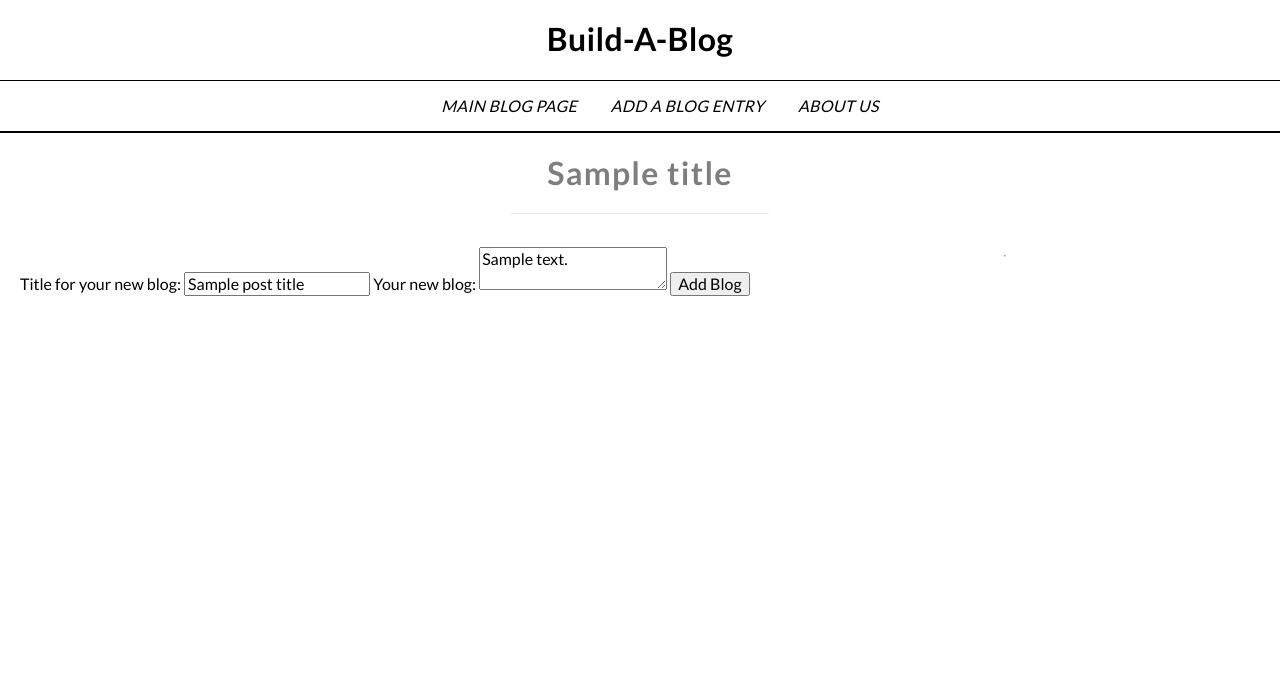
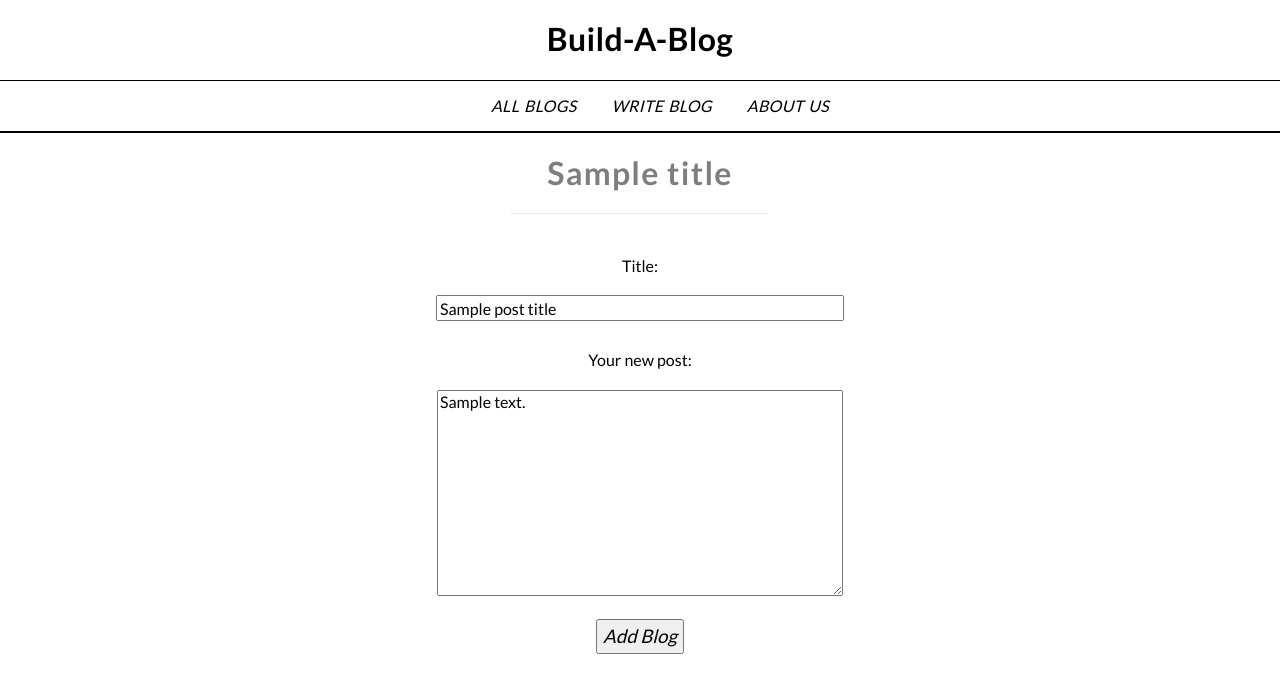
Before and after one commit to mstaten/sturdy-octo-spork, a Flask app: template templates/newpost.html in a window 1280 px wide. Shown: the top 693 px of the page. Run offline with Flask 2, Linux system fonts and the light colour scheme; the template is opened without the code that fills it: most values are stand-ins (such as "Sample title", 1, 10 or a date in 2020).

Commit message:
css edits

```diff
--- a/static/styles/base.css
+++ b/static/styles/base.css
@@ -33,6 +33,7 @@ a {
     font-style: italic;
     margin:  0;
     padding: 0 10px;
+    word-spacing: 0.09em;
 }
 
 .site-nav li {
@@ -71,7 +72,7 @@ main {
     font-size: 12pt;
 }
 
-.main-item{
+.blog-item{
     min-width: 12%;
     max-width: 20%;
     padding: 30px;
@@ -81,9 +82,17 @@ main {
 }
 
 
-.main-item hr {
+.blog-item hr {
     padding: 0;
     margin: 20px 0;
+}
+
+
+.button input {
+    font-size: 14pt;
+    margin: 10px;
+    padding: 5px;
+    font-style: italic;
 }
 
 
@@ -93,16 +102,56 @@ main .title {
     font-weight: bold;
 }
 
-main .one-item {
+.upper {
+    text-transform: uppercase;
+}
+
+.one-item {
 
 }
 
-.date {
-
+.new-post {
+    display: block;
+    text-align: center;
 }
 
-.time {
+.title-label, .body-label {
+    display: block;
+    text-align: center;
+    margin: 10px;
+}
 
+label {
+    display: block;
+    text-align: center;
+}
+
+.post-title {
+    width: 400px;
+    height: 20px;
+    margin: 10px 10px 20px 10px;
+}
+
+.post-body {
+    width: 400px;
+    height: 200px;
+    margin: 10px;
+}
+
+p {
+    padding: 0 5px 0 0;
+    margin: 5px 0;
+    font-size: 12pt;
+    display: inline-block;
+}
+
+.title {
+    padding: 0;
+    margin: 0 0 10px 0;
+}
+
+.name, .date, .time {
+    font-style: italic;
 }
 
 .error {
--- a/templates/base.html
+++ b/templates/base.html
@@ -12,8 +12,8 @@
             <h1>Build-A-Blog</h1>
             <nav class="site-nav">
                 <ul>
-                    <li><a href="/blog">Main Blog Page</a></li>
-                    <li><a href="/newpost">Add a Blog Entry</a></li>
+                    <li><a href="/blog">All Blogs</a></li>
+                    <li><a href="/newpost">Write Blog</a></li>
                     <li><a href="#">About Us</a></li>
                     {% with messages = get_flashed_messages(with_categories=True) %}
                         {% for category,message in messages %}
--- a/templates/blog.html
+++ b/templates/blog.html
@@ -6,7 +6,7 @@
 
     {% if posts|length != 0 %}
         {% for post in posts %}
-        <div class="main-item">
+        <div class="blog-item">
             <h3 class="title"><a href="/blog?id={{post.id}}" type="text/html">{{post.title}}</h3></a>
             <p class="name">by {{post.owner.email}}</p>
             <p class="date">{{post.get_date()}}</p>
--- a/templates/newpost.html
+++ b/templates/newpost.html
@@ -2,19 +2,18 @@
 
 {% block content %}
 
-    <form action="/newpost" method="POST">
-        <label for="post_title">
-            Title for your new blog:
-            <input type="text" name="post_title" id="post_title" value="{{post_title}}"/>
+    <form action="/newpost" method="POST" class="new-post">
+        <label for="post_title" >
+            <span class="title-label" >Title:</span>
+            <input type="text" name="post_title" id="post_title" value="{{post_title}}" class="post-title"/>
         </label>
         <label for="post_body">
-            Your new blog:
-            <textarea name="post_body" id="post_body" >{{post_body}}</textarea>
+            <span class="body-label">Your new post:</span>
+            <textarea name="post_body" id="post_body" class="post-body">{{post_body}}</textarea>
         </label>
-        <input type="submit" value="Add Blog" />
+        <span class="button" ><input type="submit" value="Add Blog" /></span>
     </form>
 
-    <hr />
 
 
 {% endblock %}
```
Also changed, not shown: static/styles/login.css (added, +24 -0 lines), static/styles/register.css (added, +24 -0 lines), templates/login.html (+4 -21 lines), templates/register.html (+2 -13 lines).
